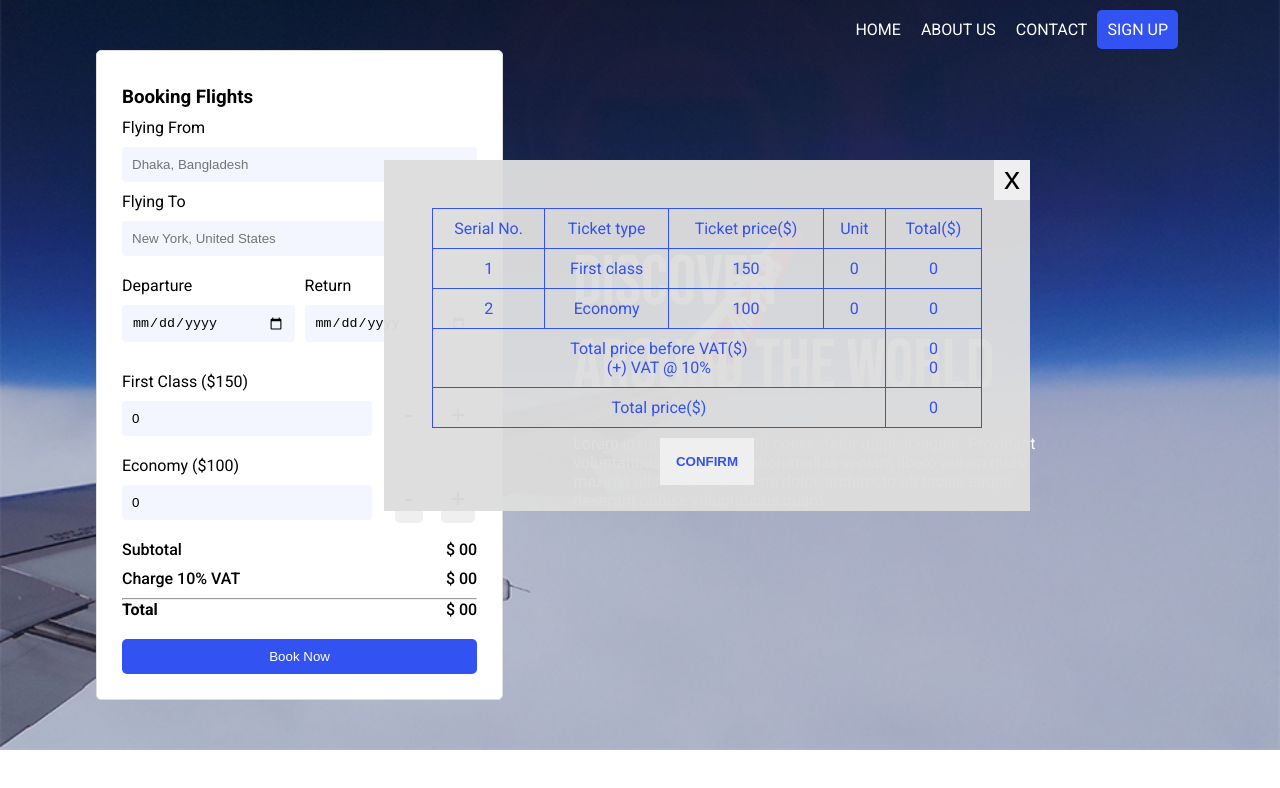
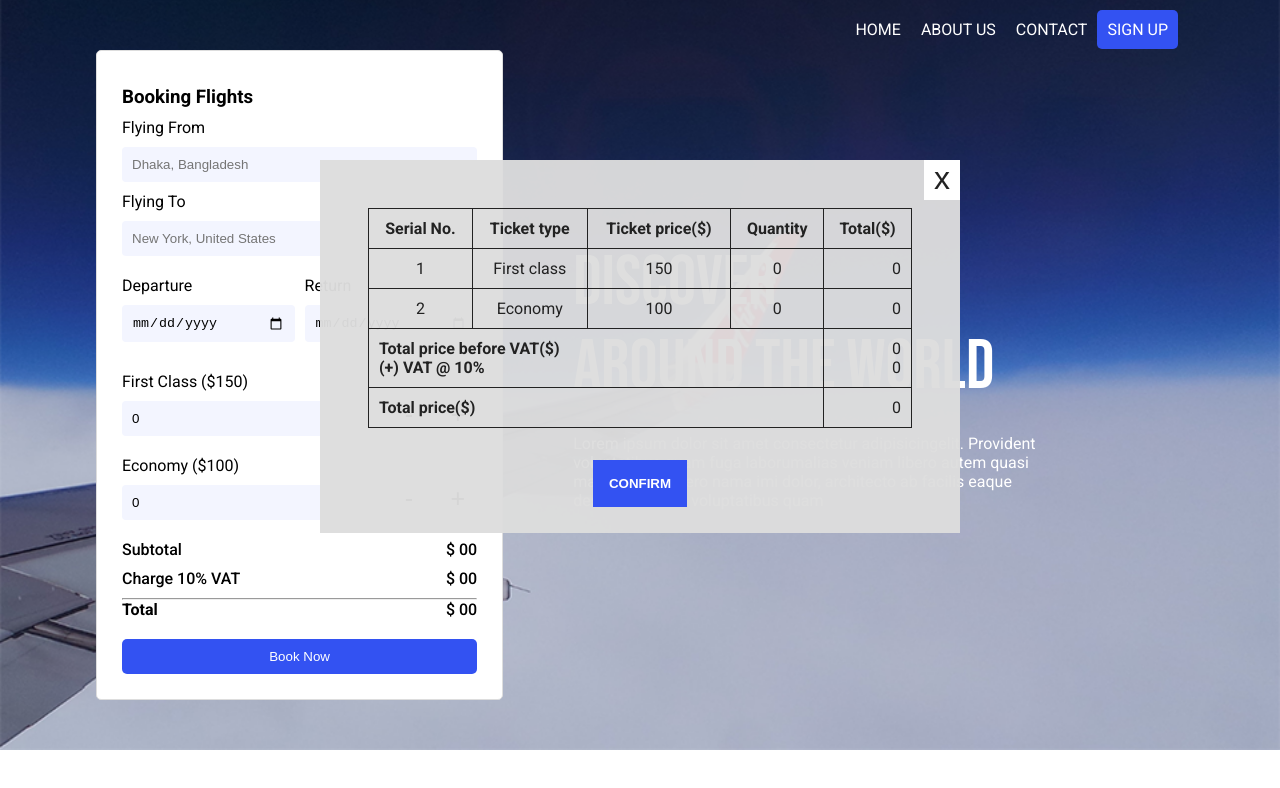
Before and after one commit to dvlprAlamin/discover-fly, a plain HTML site: page index.html in a window 1280 px wide. Both pictures are taken after a click on the button "Book Now". Drawn offline with Linux system fonts and the light colour scheme.

Commit message:
Added checkout function

```diff
--- a/index.html
+++ b/index.html
@@ -50,7 +50,7 @@
             <div class="input-group f-class">
                 <div>
                     <label for="">First Class ($<span id="singleFirstClass">150</span>)</label>
-                    <input id="firstClassCount" class="inp-style inp-width" type="number" value="0" name="">
+                    <input id="firstClassCount" readonly class="inp-style inp-width" type="number" value="0" name="">
                 </div>
                 <div class="plus-minus-btn">
                     <button onclick="ticketCount(false, 'firstClass')">-</button>
@@ -61,7 +61,7 @@
             <div class="input-group f-class">
                 <div>
                     <label for="">Economy ($<span id="singleEconomy">100</span>)</label>
-                    <input id="economyCount" class="inp-style inp-width" type="number" value="0" name="">
+                    <input id="economyCount" readonly class="inp-style inp-width" type="number" value="0" name="">
                 </div>
                 <div class="plus-minus-btn">
                     <button onclick="ticketCount(false, 'economy')">-</button>
@@ -96,7 +96,7 @@
                     </div>
                 </div>
             </div>
-            <button class="btn-style" id="bookNowBtn">Book Now</button>
+            <button onclick="buttonHandler('bookNowBtn')" class="btn-style" id="bookNowBtn">Book Now</button>
         </div>
 
         <div class="booking-content">
@@ -107,11 +107,11 @@
             <table id="checkOutTable">
                 <thead>
                     <tr>
-                        <td>Serial No.</td>
-                        <td>Ticket type</td>
-                        <td>Ticket price($)</td>
-                        <td>Unit</td>
-                        <td>Total($)</td>
+                        <th>Serial No.</th>
+                        <th>Ticket type</th>
+                        <th>Ticket price($)</th>
+                        <th>Quantity</th>
+                        <th>Total($)</th>
                     </tr>
                 </thead>
                 <tbody>
@@ -119,35 +119,35 @@
                         <td>1</td>
                         <td>First class</td>
                         <td>150</td>
-                        <td id="firstClassUnit">0</td>
+                        <td id="firstClassQuantity">0</td>
                         <td id="totalFirstClass">0</td>
                     </tr>
                     <tr>
                         <td>2</td>
                         <td>Economy</td>
                         <td>100</td>
-                        <td id="economyUnit">0</td>
+                        <td id="economyQuantity">0</td>
                         <td id="totalEconomy">0</td>
                     </tr>
                 </tbody>
                 <tfoot>
                     <tr>
-                        <td colspan="4">
+                        <th colspan="4">
                             <div>Total price before VAT($)</div>
                             <div>(+) VAT @ 10%</div>
-                        </td>
+                        </th>
                         <td>
                             <div id="beforeVatTotal">0</div>
                             <div id="checkOutVat">0</div>
                         </td>
                     </tr>
                     <tr>
-                        <td colspan="4">Total price($)</td>
+                        <th colspan="4">Total price($)</th>
                         <td id="checkOutTotal">0</td>
                     </tr>
                 </tfoot>
             </table>
-            <button id="closeBtn" >x</button>
+            <button onclick="buttonHandler('closeBtn')" id="closeBtn" >x</button>
             <button id="confirmBtn">Confirm</button>
         </section>
     </main>
--- a/script.js
+++ b/script.js
@@ -21,13 +21,13 @@ function getSubTotal() {
     let firstClassCount = parseInt(document.getElementById('firstClassCount').value);
     let economyCount = parseInt(document.getElementById('economyCount').value);
     let subTotal = currentSubTotal.innerText = (singleFirstClass * firstClassCount) + (singleEconomy * economyCount);
-    // Ticket unit and price return checkout table start
-    document.getElementById('firstClassUnit').innerText = firstClassCount;
-    document.getElementById('economyUnit').innerText = economyCount;
+    // Ticket quantity and price return to checkout table start
+    document.getElementById('firstClassQuantity').innerText = firstClassCount;
+    document.getElementById('economyQuantity').innerText = economyCount;
     document.getElementById('totalFirstClass').innerText = singleFirstClass * firstClassCount;
     document.getElementById('totalEconomy').innerText = singleEconomy * economyCount;
     document.getElementById('beforeVatTotal').innerText = subTotal;
-    // Ticket unit and price return checkout table end
+    // Ticket quantity and price return to checkout table end
     return subTotal;
 }
 
@@ -52,9 +52,12 @@ function getTotal() {
 }
 
 
-document.getElementById('bookNowBtn').addEventListener('click', function() {
-    document.getElementById('checkOut').style.display = 'block';
-});
-document.getElementById('closeBtn').addEventListener('click', function() {
-    document.getElementById('checkOut').style.display = 'none';
-});
+// buy now and close button handler function
+function buttonHandler(buttonId) {
+    if(buttonId == 'bookNowBtn'){
+        document.getElementById('checkOut').style.display = 'block';
+    }
+    if(buttonId == 'closeBtn'){
+        document.getElementById('checkOut').style.display = 'none';
+    }
+};
--- a/style.css
+++ b/style.css
@@ -16,6 +16,9 @@ body{
 button{
     cursor: pointer;
     border: none;
+    outline: 0;
+}
+input{
     outline: 0;
 }
 nav{
@@ -137,19 +140,22 @@ nav ul li a:hover, a.active{
 #checkOut{
     position: fixed;
     background-color: #ddddddf6;
-    top: 10rem;
-    left: 30%;
-    padding:3rem 3rem 1rem 3rem ;
+    width: 50%;
+    top: 20%;
+    left: 25%;
     display: none;
+    padding: 1rem 0;
 }
 #checkOutTable{
-    width: 550px;
+    width: 85%;
+    margin:2rem auto;
     text-align: center;
     position: relative;
-    color: #3352F2;
+    color: #222222;
+
 }
-#checkOutTable, td{
-    border: 1px solid #3352F2;
+#checkOutTable, td, th{
+    border: 1px solid #222222;
     border-collapse: collapse;
     padding: 10px;
 }
@@ -160,6 +166,8 @@ nav ul li a:hover, a.active{
     font-size: 2rem;
     padding: 0px 10px 3px 10px;
     border: none;
+    background-color: #ffffff;
+    color: #222222;
 }
 #confirmBtn{
     margin: 10px auto;
@@ -168,14 +176,20 @@ nav ul li a:hover, a.active{
     text-transform: uppercase;
     font-weight: 600;
     border: none;
-    color: #3352F2;
+    background-color: #3352F2;
+    color: #ffffff;
 }
 #closeBtn:hover{
     background-color: red;
     color: #ffffff;
 }
 #confirmBtn:hover{
-    background-color: #3352F2;
-    color: #ffffff;
+    background-color: #2941b6;
     transition: .5s;
 }
+tfoot td, #totalFirstClass, #totalEconomy{
+    text-align: right;
+}
+tfoot th{
+    text-align:left;
+}
```
